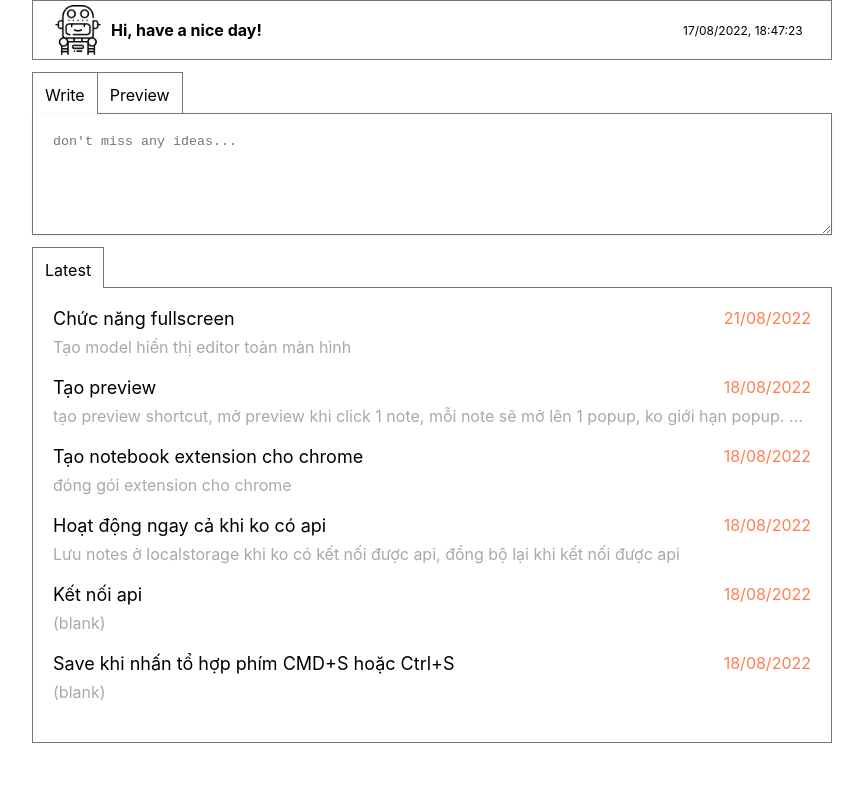
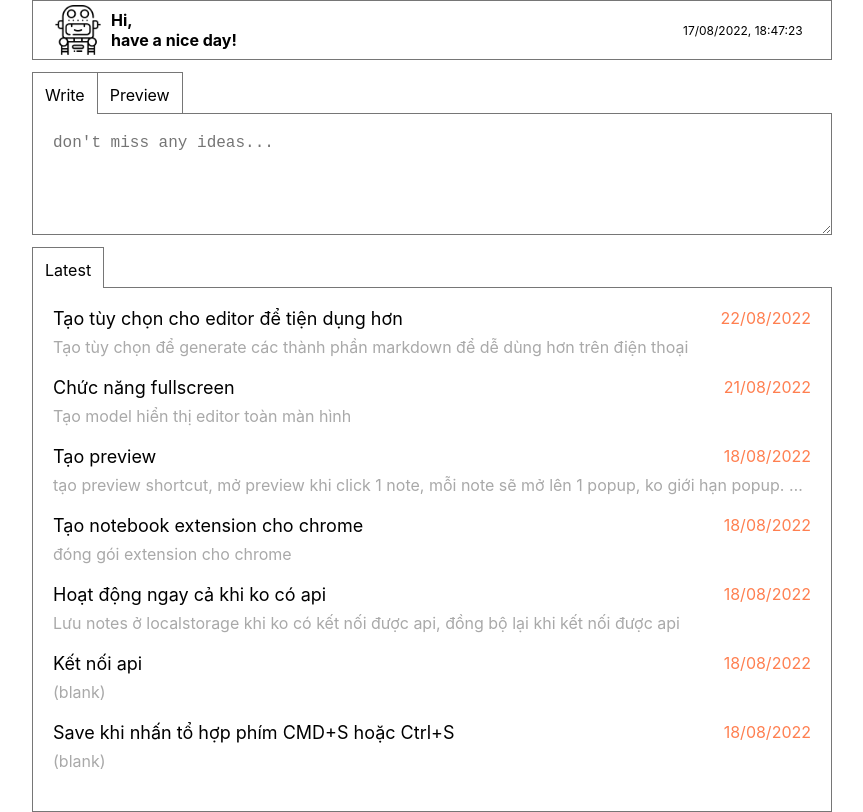
Before and after one commit to linhnc184/notebook-app, a React (Create React App) app: page / in a window 1280 px wide. Shown: the whole page, without its empty margins (208-1071 px from the left). Built offline with nearby package versions, Linux system fonts and the light colour scheme.

Commit message:
redux persist

```diff
--- a/package.json
+++ b/package.json
@@ -14,6 +14,7 @@
     "react-markdown": "^8.0.3",
     "react-redux": "^8.0.2",
     "react-scripts": "5.0.1",
+    "redux-persist": "^6.0.0",
     "remark-gfm": "^3.0.1"
   },
   "scripts": {
--- a/src/App.store.js
+++ b/src/App.store.js
@@ -1,8 +1,20 @@
 import { configureStore } from '@reduxjs/toolkit';
+import { combineReducers } from 'redux';
+import { persistReducer } from 'redux-persist';
+import storage from 'redux-persist/lib/storage';
+import thunk from 'redux-thunk';
 import editorSlice from './features/editorSlice';
 
 export default configureStore({
-  reducer: {
-    editor: editorSlice
-  }
+  reducer: persistReducer(
+    {
+      key: 'root',
+      storage
+    },
+    combineReducers({
+      editor: editorSlice
+    })
+  ),
+  middleware: [thunk],
+  devTools: process.env.NODE_ENV !== 'production'
 });
--- a/src/comps/Editor/Editor.css
+++ b/src/comps/Editor/Editor.css
@@ -6,8 +6,8 @@
   resize: vertical;
   box-sizing: border-box;
   padding: 20px;
-  box-shadow: rgba(0, 0, 0, 0.09) 0px 1px 4px;
   border: 0;
+  font-size: 16px;
 }
 
 .editor:focus-visible {
--- a/src/comps/Header/Header.js
+++ b/src/comps/Header/Header.js
@@ -5,7 +5,7 @@ const Header = () => {
   return (
     <header className="header">
       <img src="logo128.png" alt="notebook assistant" className="logo" />
-      <h4>Hi, have a nice day!</h4>
+      <h4>Hi,<br/>have a nice day!</h4>
       <Clock />
     </header>
   );
--- a/src/comps/ListNotes/ListNotes.js
+++ b/src/comps/ListNotes/ListNotes.js
@@ -2,6 +2,12 @@ import './ListNotes.css';
 
 const ListNotes = () => {
   const notes = [
+    {
+      id: 'asdasd1123123',
+      title: 'Tạo tùy chọn cho editor để tiện dụng hơn',
+      content: 'Tạo tùy chọn để generate các thành phần markdown để dễ dùng hơn trên điện thoại',
+      createdAt: '22/08/2022'
+    },
     {
       id: 'asdasd11',
       title: 'Chức năng fullscreen',
--- a/src/index.js
+++ b/src/index.js
@@ -1,15 +1,21 @@
 import React from 'react';
 import ReactDOM from 'react-dom/client';
-import './index.css';
+import { Provider } from 'react-redux';
+import { PersistGate } from 'redux-persist/integration/react';
+import { persistStore } from 'redux-persist';
 import App from './App';
 import store from './App.store';
-import { Provider } from 'react-redux';
+import './index.css';
 
+const persistor = persistStore(store);
 const root = ReactDOM.createRoot(document.getElementById('root'));
+
 root.render(
   <React.StrictMode>
     <Provider store={store}>
-      <App />
+      <PersistGate loading={null} persistor={persistor}>
+        <App />
+      </PersistGate>
     </Provider>
   </React.StrictMode>
 );
```
Also changed, not shown: public/manifest.json, 1 other file (tests, documents, lock files or other folders).
